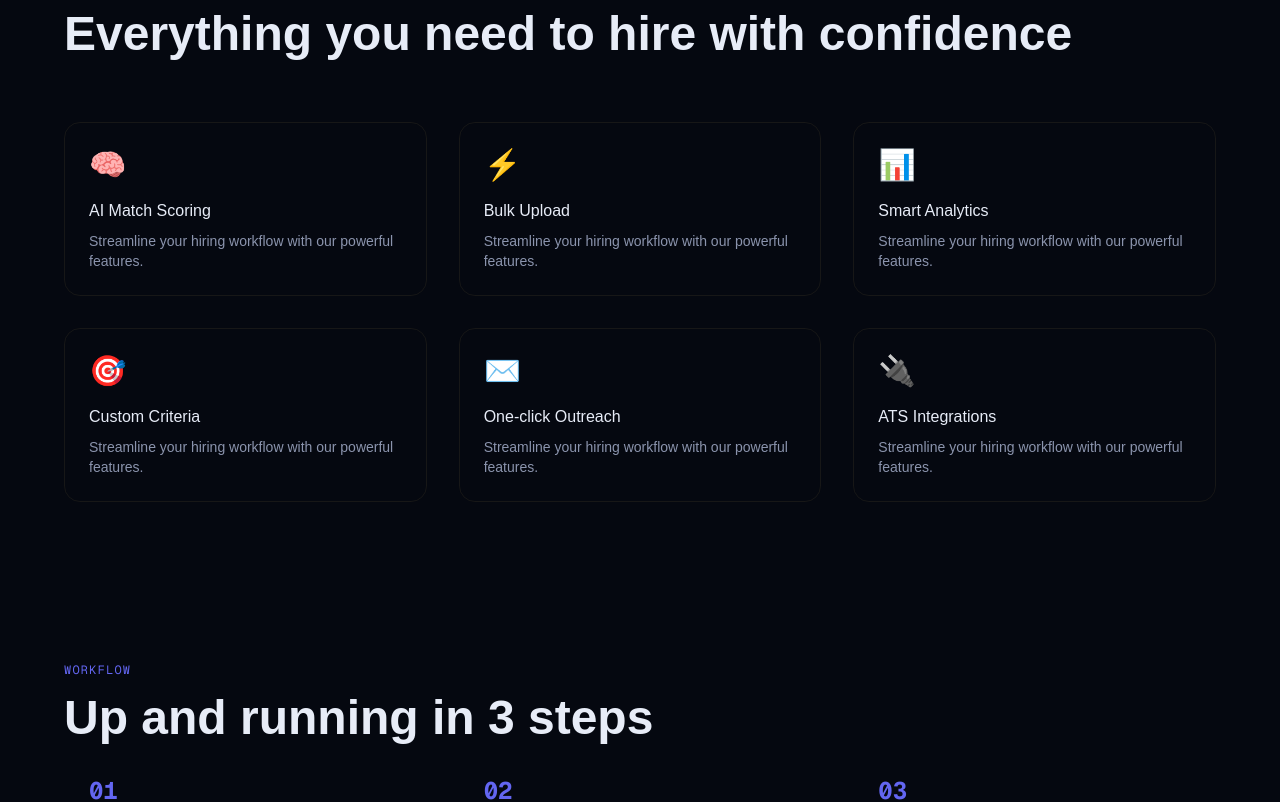
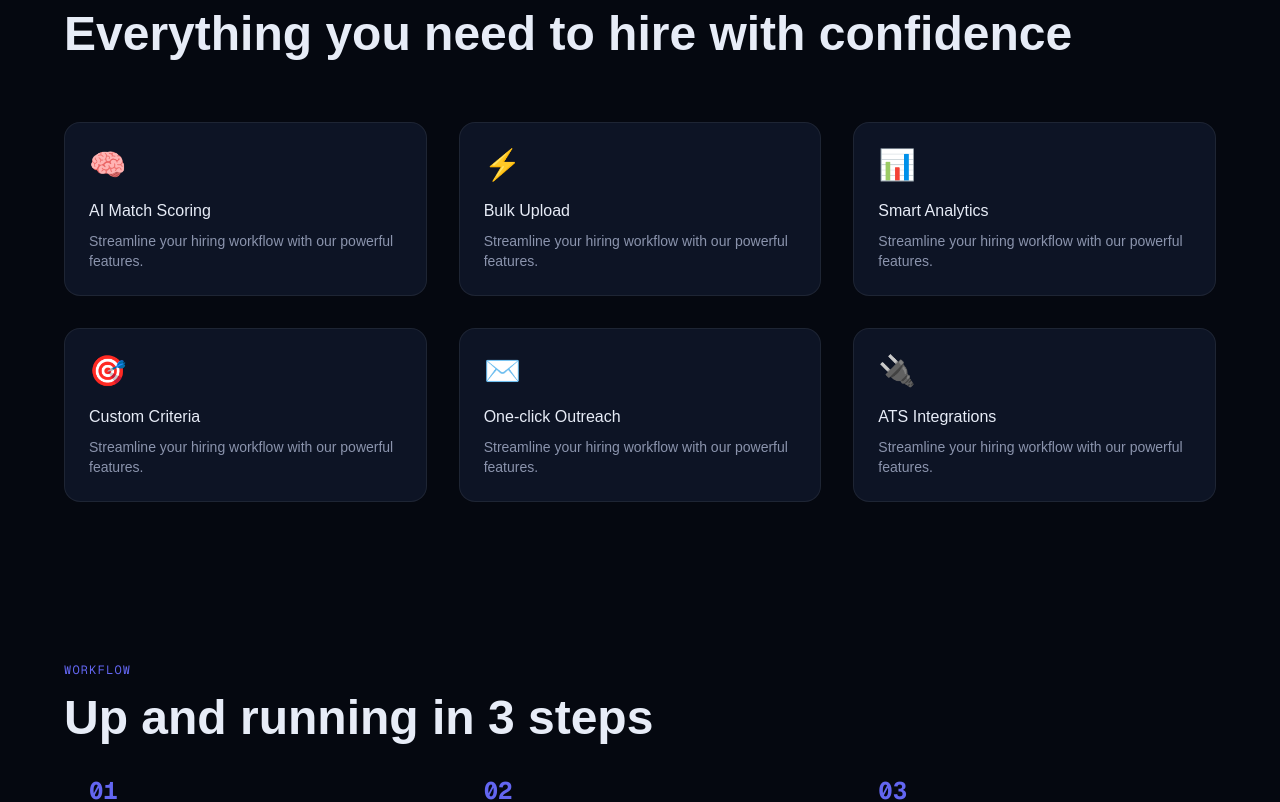
Before and after one commit to Shubham280706/ai-resume-screener, a Next.js app: page /landing in a window 1280 px wide. Shown: the part 1600-2402 px from the top of the page. Built offline with nearby package versions, Linux system fonts and the light colour scheme.

Commit message:
fix: add style prop support to RevealSection component

```diff
--- a/src/app/landing/page.tsx
+++ b/src/app/landing/page.tsx
@@ -259,10 +259,12 @@ function RevealSection({
   children,
   className = '',
   delay = 0,
+  style = {},
 }: {
   children: ReactNode;
   className?: string;
   delay?: number;
+  style?: React.CSSProperties;
 }) {
   const { ref, isVisible } = useReveal();
 
@@ -274,6 +276,7 @@ function RevealSection({
         animation: isVisible ? `fadeUp 0.6s ease-out forwards` : 'none',
         animationDelay: `${delay}s`,
         opacity: 0,
+        ...style,
       }}
     >
       {children}
```
